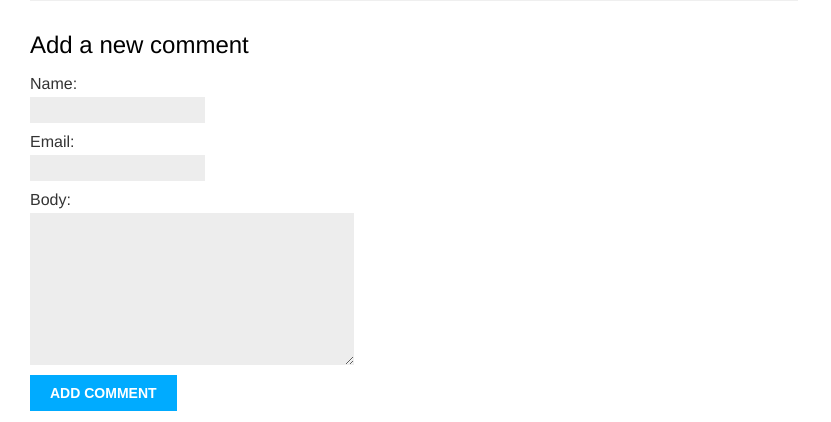
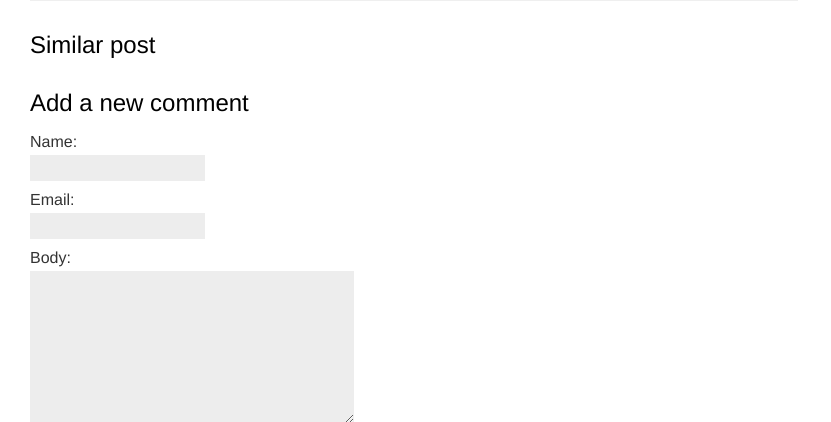
Before and after one commit to AndreyKoinskiy/blog-django2, a Django app: template blog/templates/blog/post/detail.html in a window 1280 px wide. Shown: the part 743-1165 px from the top of the page, without its empty margins (0-831 px from the left). Run offline with Django 3.2, Linux system fonts and the light colour scheme; the template is opened without the code that fills it: values that come from a table or form of the project are taken from there, others are empty; data comes from the database, SQL or seed files in the repository; both versions use the stored data as it was after the commit; parts of the project's set-up code (start-up, migrations or seed data) failed here and were passed over.

Commit message:
Added getting similar article bu tags

```diff
--- a/blog/templates/blog/post/detail.html
+++ b/blog/templates/blog/post/detail.html
@@ -18,7 +18,12 @@
 {% empty %}
 <p>There are no comments yet.</p>
 {% endfor %}
-
+<h2>Similar post</h2>
+<ul>
+    {% for post in similar_posts %}
+    <li><a href="{{ post.get_absolute_url }}">{{post.title}}</a></li>
+    {% endfor %}
+</ul>
 {% if new_comment %}
 <h2>Your comment has been added.</h2>
 {% else %}
```
Also changed, not shown: blog/blog_app/views.py (+6 -4 lines), blog/db.sqlite3.
